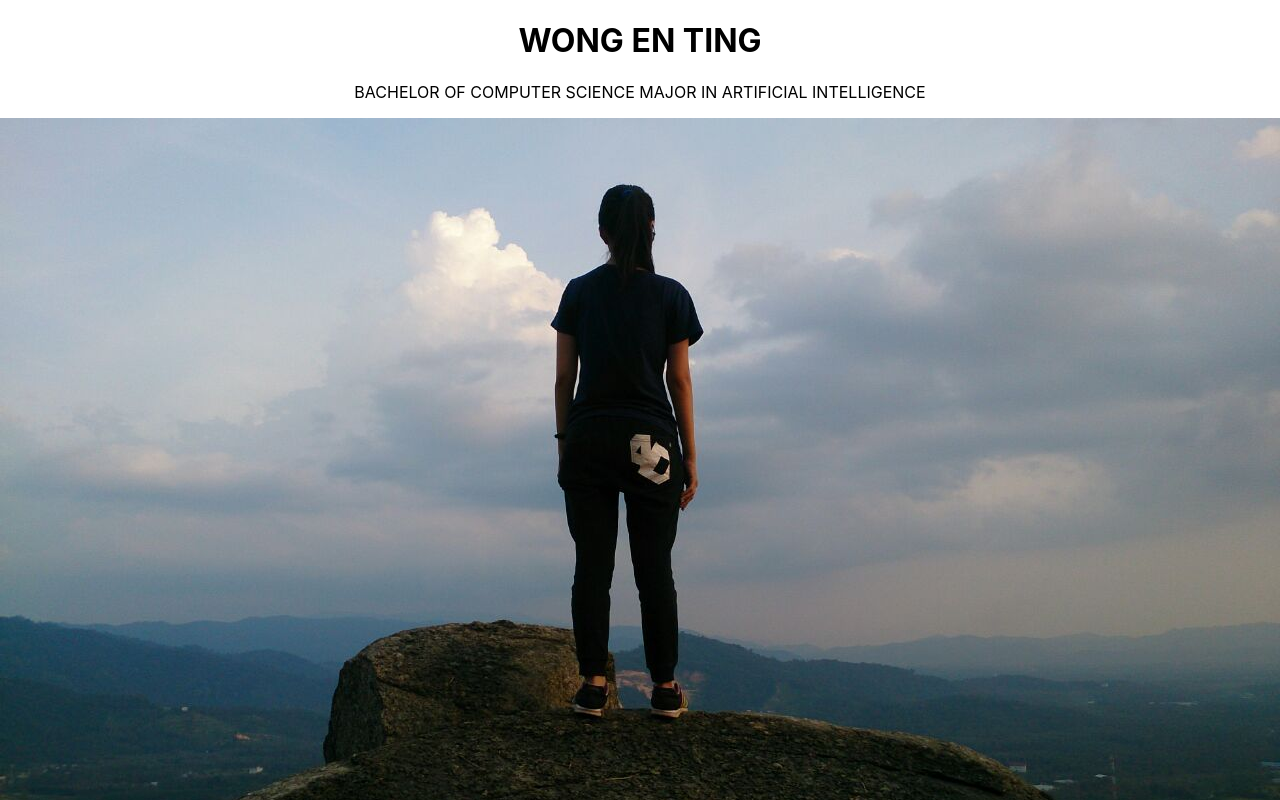
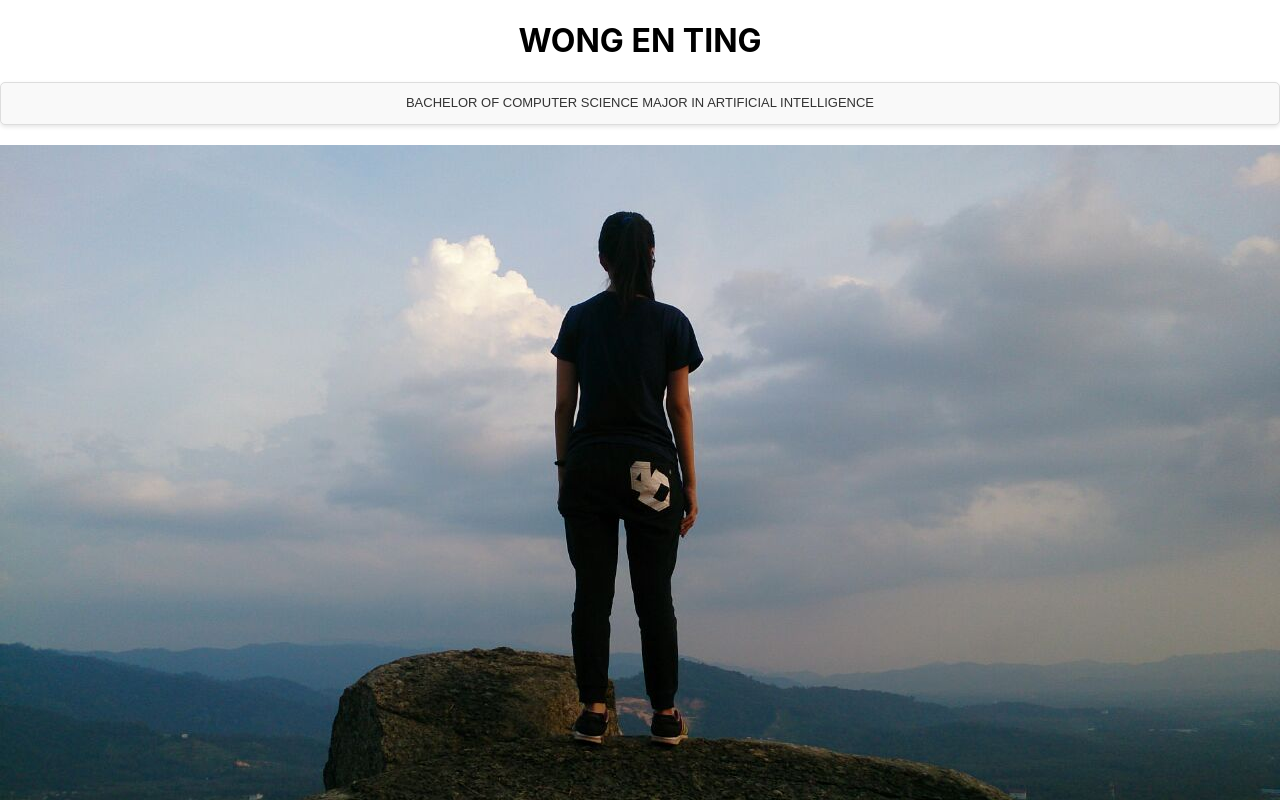
Before and after one commit to EnTing0417/Portfolio, a React (Create React App) app: page /working-experience in a window 1280 px wide. Shown: the top 800 px of the page. Built offline with nearby package versions, Linux system fonts and the light colour scheme; the HTML template or start-up script is replaced by a standard one.

Commit message:
update banner

```diff
--- a/src/Achievement.js
+++ b/src/Achievement.js
@@ -1,12 +1,13 @@
 // src/achievement.js
 
 import React from "react"
+import BoxedText from './BoxedText';
 
 function Achievement(props) {
   return (
     <div>
       <h2>Achievement & Involvement</h2>
-
+      <BoxedText>
        <b><p>Microsoft Student Partners (MSP)</p></b>
        <ul>
        	<li>Microsoft Malaysia</li>
@@ -17,9 +18,7 @@ function Achievement(props) {
        <ul>
        	<li>4th Runner-up</li>
 	 </ul>
-
-
-
+	 </BoxedText>
     </div>
   )
 }
--- a/src/App.css
+++ b/src/App.css
@@ -39,3 +39,16 @@
   justify-content: center; /* Vertically center the menu */
   /* Add any other styling as needed */
 }
+
+.styled-paragraph {
+  font-family: Arial, sans-serif;
+  font-size: 13px;
+  color: #333;
+  line-height: 1.6;
+  margin: 20px 0;
+  padding: 10px 15px;
+  background-color: #f9f9f9;
+  border: 1px solid #ddd;
+  border-radius: 5px;
+  box-shadow: 0 2px 4px rgba(0, 0, 0, 0.1);
+}
--- a/src/App.js
+++ b/src/App.js
@@ -15,7 +15,7 @@ function App() {
     <BrowserRouter>
     <div className="App">
        <center><h1>WONG EN TING</h1></center>
-       <center><p>BACHELOR OF COMPUTER SCIENCE MAJOR IN ARTIFICIAL INTELLIGENCE</p></center>
+       <center><p className="styled-paragraph">BACHELOR OF COMPUTER SCIENCE MAJOR IN ARTIFICIAL INTELLIGENCE</p></center>
        <div class="header"></div>
        <img className="img-responsive" src={logo} alt="logo" style={mystyle}/>
       <NavigationMenu />
--- a/src/Educational_Background.js
+++ b/src/Educational_Background.js
@@ -2,12 +2,13 @@
 
 import React from "react"
 import './Educational_Background.css';
+import BoxedText from './BoxedText';
 
 function Educational_Background(props) {
   return (
     <div>
       <h2>Education</h2>
-
+      <BoxedText>
       <b><p>University Kebangsaan Malaysia</p></b>
       <ul>
 		<li>Bachelor's degree , Computer Science</li>
@@ -24,6 +25,7 @@ function Educational_Background(props) {
 <li>Performer of Orchestra Traditional</li>
 <li>School Representative for chinese caligraphy competition</li>
 </ul>
+</BoxedText>
     </div>
   )
 }
--- a/src/Skills.js
+++ b/src/Skills.js
@@ -1,12 +1,13 @@
 // src/Skills.js
 
 import React from "react"
+import BoxedText from './BoxedText';
 
 function Skills(props) {
   return (
     <div>
       <h2>Skills</h2>
-
+	  <BoxedText>
      <b><p>Tools and Technologies</p></b>
        <ul>
 		<li>Golang</li>
@@ -36,7 +37,7 @@ function Skills(props) {
         <li>Machine Learning</li>
 		<li>Social Media Marketing</li>
 	 </ul>
-
+	 </BoxedText>
     </div>
   )
 }
--- a/src/Working_Experience.js
+++ b/src/Working_Experience.js
@@ -1,11 +1,13 @@
 // src/Working_Experience.js
 
 import React from "react"
+import BoxedText from './BoxedText';
 
 function Working_Experience(props) {
   return (
     <div>
       <h2>Working Experience</h2>
+	  <BoxedText>
 	  <b><p>Teacher @ The Praxis House</p></b>
        <ul>
 	   <li>Jan 2024 - Apr 2024</li>
@@ -48,7 +50,7 @@ function Working_Experience(props) {
        <ul>
 		<li>Dec 2015 - Apr 2016</li>
 	 </ul>
-
+	 </BoxedText>
     </div>
   )
 }
```
